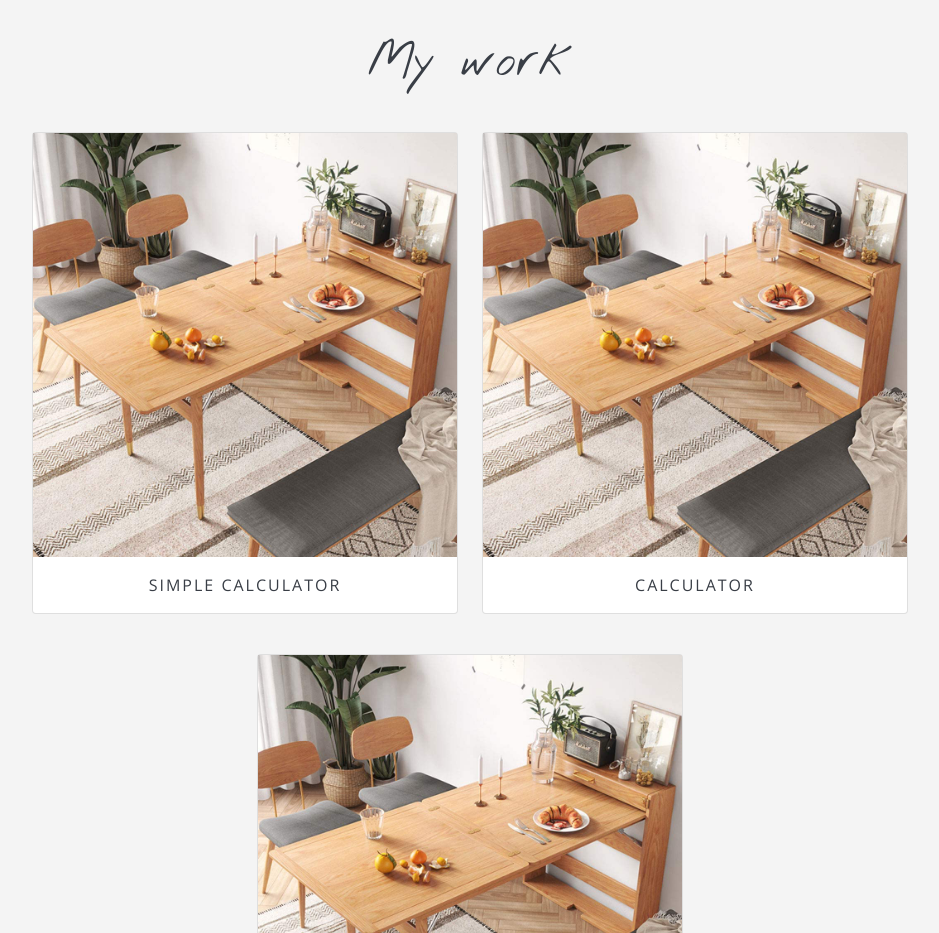
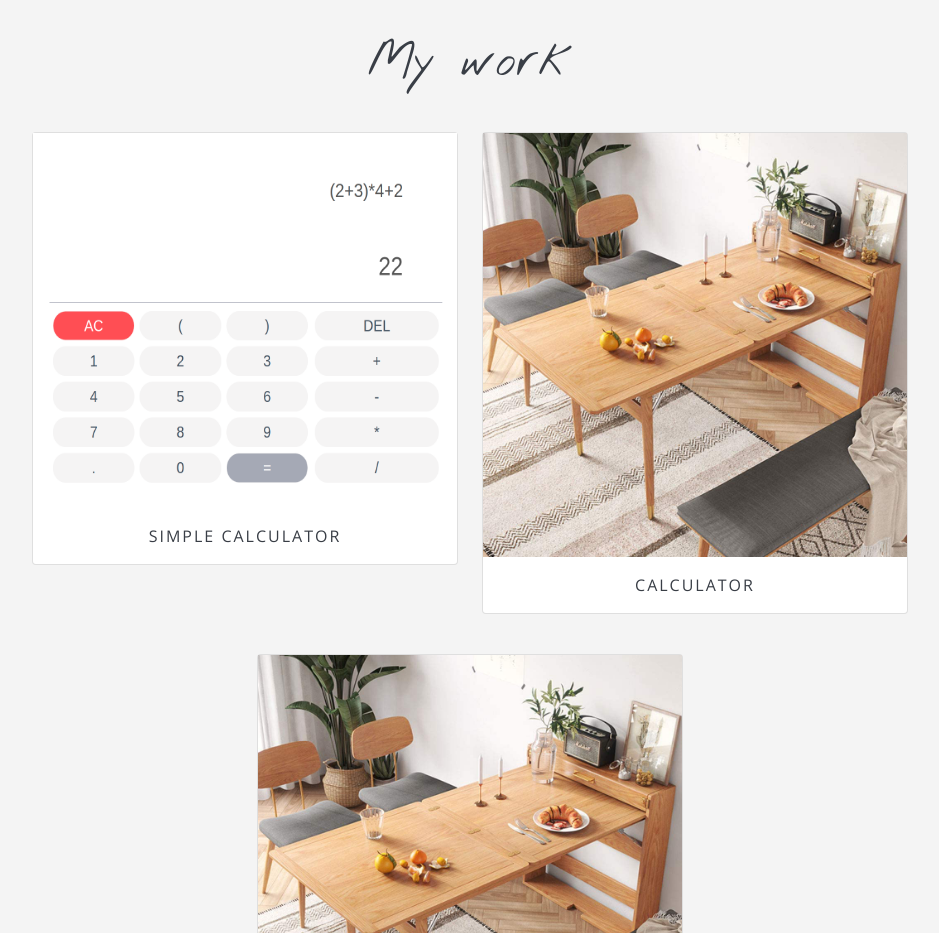
Before and after one commit to majadraca/majadraca.github.io, a plain HTML site: page index.html in a window 1280 px wide. Shown: the part 1260-2193 px from the top of the page, without its empty margins (170-1109 px from the left). Drawn offline with nearby package versions, Linux system fonts and the light colour scheme.

Commit message:
Projects updated

```diff
--- a/index.html
+++ b/index.html
@@ -144,7 +144,7 @@
               <div class="col-lg-4">
                 <div class="card">
                   <a href="https://majadraca.github.io/simple-calculator/"
-                    ><img class="img-fluid" src="photos/KT.jpg"
+                    ><img class="img-fluid project-img" src="photos/calculator.png"
                   /></a>
                   <div class="card-body">
                     <a href="https://majadraca.github.io/simple-calculator/">Simple Calculator</a>
--- a/style.css
+++ b/style.css
@@ -135,6 +135,10 @@ header {
     width: 100%;
 }
 
+.project-img {
+    height: 375px;
+}
+
 /* Contact */
 
 #contact p {
```
Also changed, not shown: photos/calculator.png (added).
